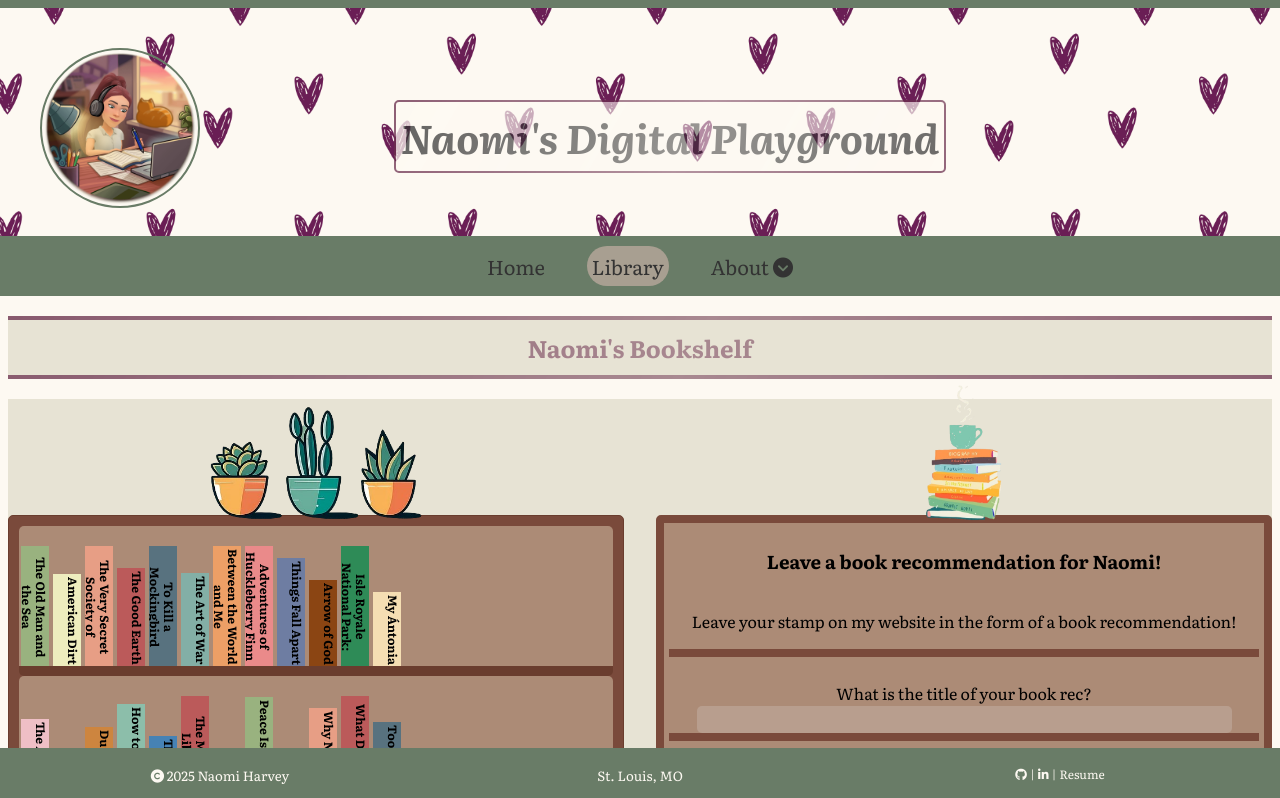
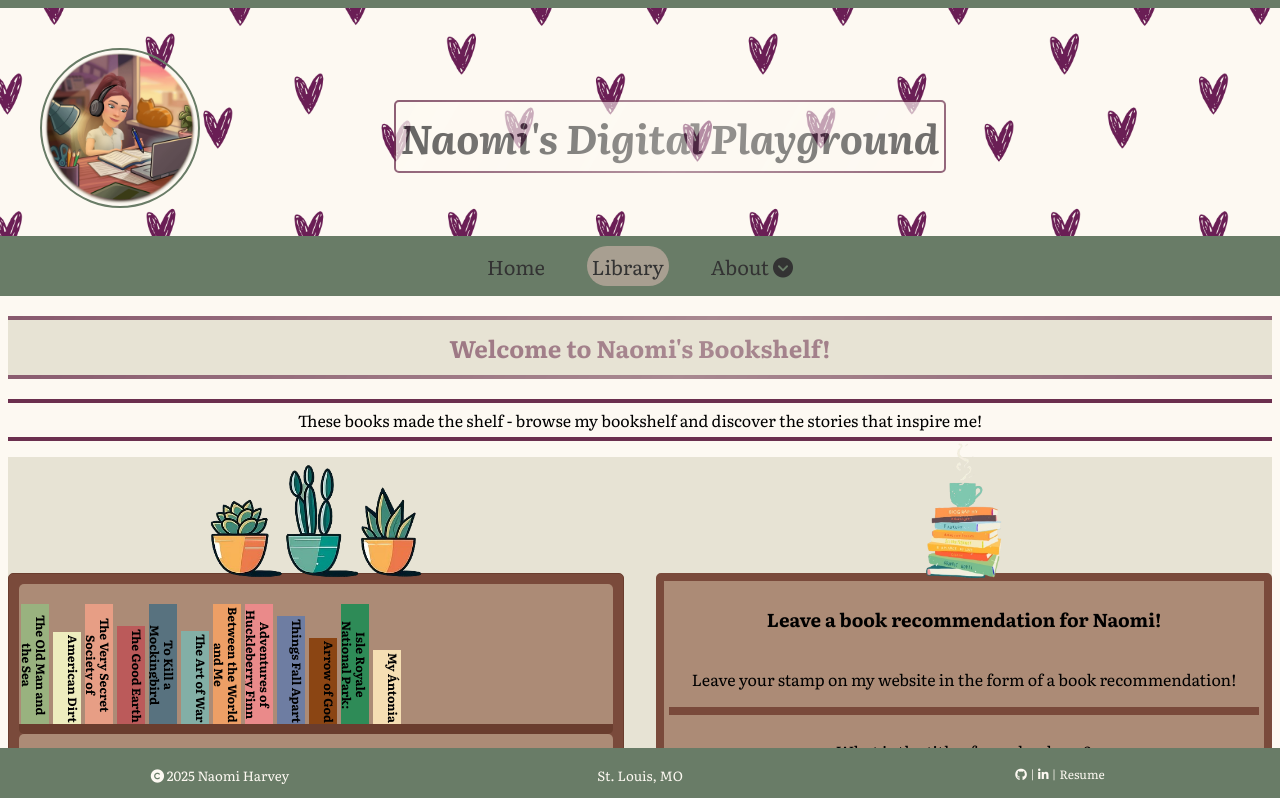
Before and after one commit to nbharvey/Naomi-Harvey-Unit-1-Final-Project, a React (Vite) app in the folder react-bookshelf-project/: page /library in a window 1280 px wide. Shown: the top 798 px of the page. Built offline with nearby package versions, Linux system fonts and the light colour scheme.

Commit message:
added tagline to project with formatting

```diff
--- a/react-bookshelf-project/src/pages/library/Bookshelf.css
+++ b/react-bookshelf-project/src/pages/library/Bookshelf.css
@@ -41,10 +41,18 @@
 
 .library-header {
   padding: 10px;
-    border-top: 4px solid #6B2F4E;
-    border-bottom: 4px solid #6B2F4E;
-    color: #6B2F4E;
+  border-top: 4px solid #6b2f4e;
+  border-bottom: 4px solid #6b2f4e;
+  color: #6b2f4e;
   text-align: center;
+}
+
+#bookshelf-para {
+  padding: 5px;
+  text-align: center;
+  border-top: 4px solid #6b2f4e;
+
+  border-bottom: 4px solid #6b2f4e;
 }
 
 .bookshelf {
--- a/react-bookshelf-project/src/pages/library/Bookshelf.jsx
+++ b/react-bookshelf-project/src/pages/library/Bookshelf.jsx
@@ -11,8 +11,10 @@ function Bookshelf() {
   return (
     <>
       <div className="library-header-wrapper">
-        <Shimmer><h2 className="library-header">Naomi's Bookshelf</h2></Shimmer>
+        <Shimmer><h2 className="library-header">Welcome to Naomi's Bookshelf!</h2>        </Shimmer>
       </div>
+      <p id="bookshelf-para">These books made the shelf - browse my bookshelf and discover the stories that inspire me!</p>
+
       <div className="page-layout">
         <div className="bookshelf-container">
           <img src="/plants.png" className="plants" alt="plants" />
```
Lines whose indentation alone changed are shown as unchanged.
